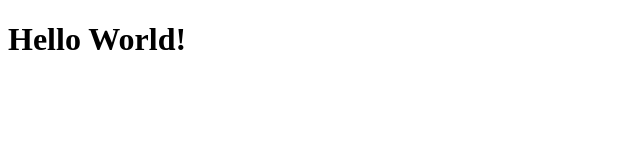
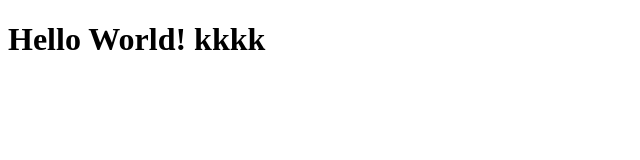
Before and after one commit to happykou2106/koushik, a plain HTML site: page index.html in a window 1280 px wide. Shown: the whole page, without its empty margins (0-640 px from the left). Drawn offline with Linux system fonts and the light colour scheme.

Commit message:
changedd

```diff
--- a/index.html
+++ b/index.html
@@ -5,7 +5,7 @@
             Simple Page!
         </title>
         <h1>
-            Hello World!
+            Hello World! kkkk
         </h1>
     </head>
 </html>
```
